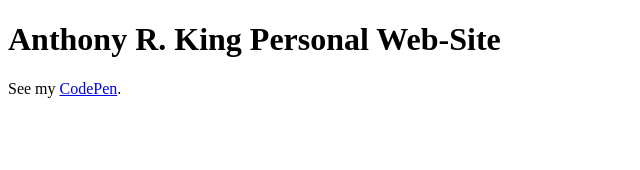
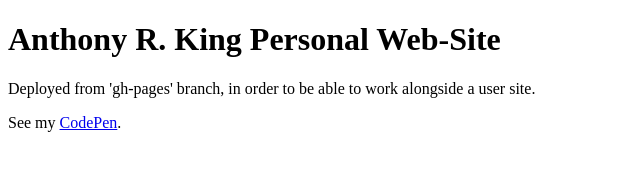
Before and after one commit to AnthonyRKing/web-site, a plain HTML site: page index.html in a window 1280 px wide. Shown: the whole page, without its empty margins (0-640 px from the left). Drawn offline with Linux system fonts and the light colour scheme.

Commit message:
Update index.html

```diff
--- a/index.html
+++ b/index.html
@@ -8,7 +8,7 @@
 
 <body>
 <h1>Anthony R. King Personal Web-Site</h1>
-
+<p>Deployed from 'gh-pages' branch, in order to be able to work alongside a user site.</p>
 <p>See my <a href="https://codepen.io/tkonan">CodePen</a>.</p>
 </body>
 
```
